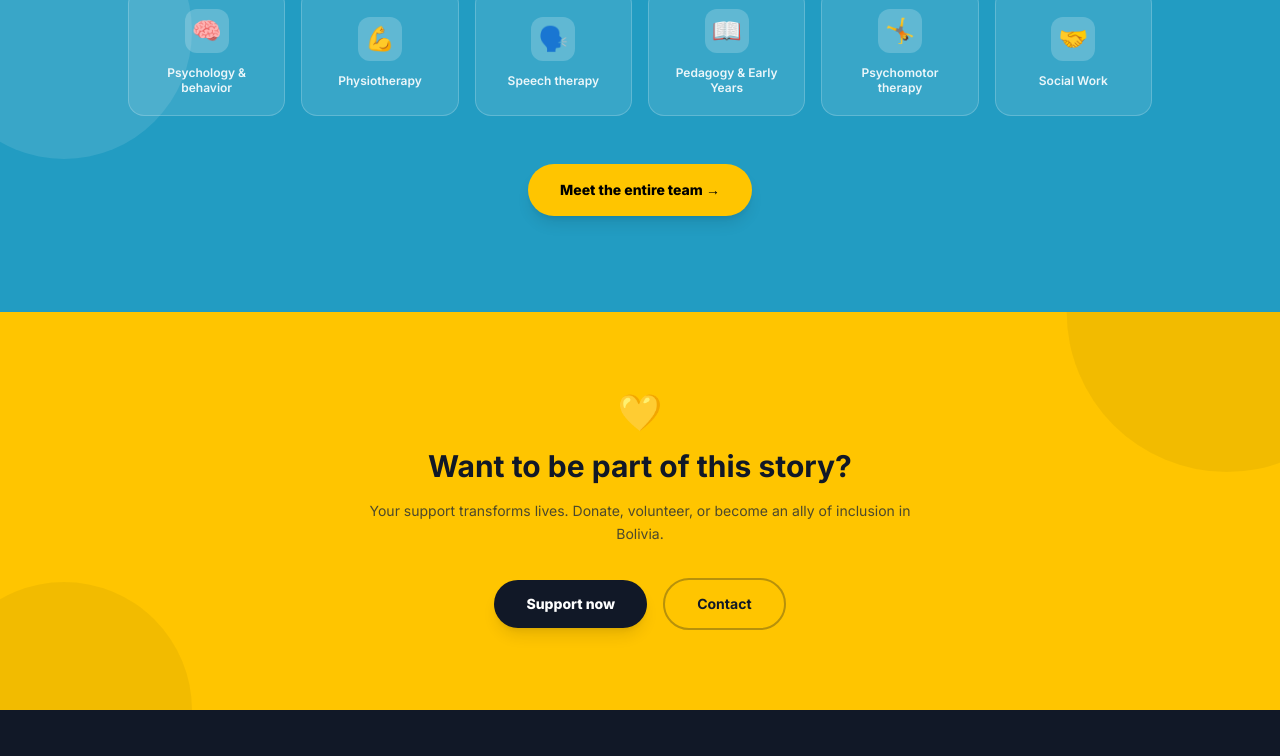
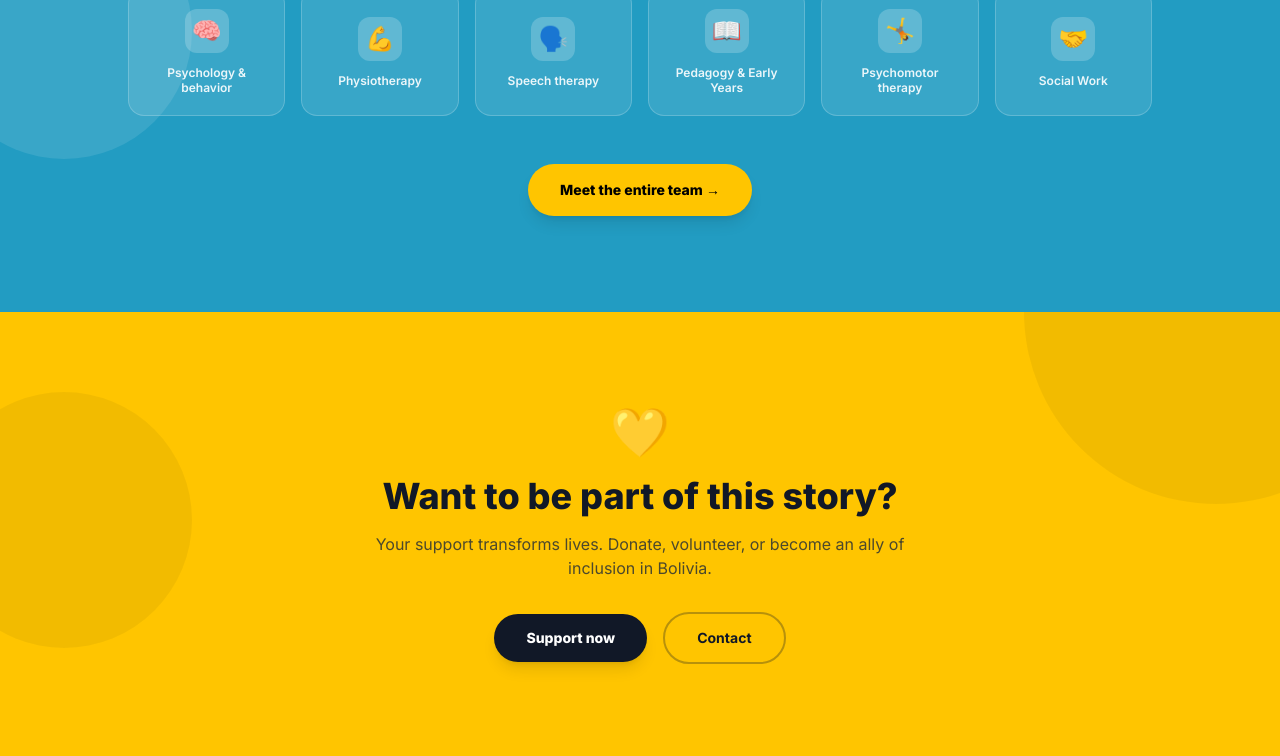
Before and after one commit to Rdrgrvram/Fundacion-PRO21-y-Centro-Lapiz-en-mano, a Next.js app: page /en/quienes-somos in a window 1280 px wide. Shown: the part 4980-5736 px from the top of the page. Built offline with nearby package versions, Linux system fonts and the light colour scheme; no server answers.

Commit message:
style: estandarizar CTA de Quienes Somos + documentar DESIGN_STANDARD.md

```diff
--- a/app/[lang]/quienes-somos/page.tsx
+++ b/app/[lang]/quienes-somos/page.tsx
@@ -338,17 +338,17 @@ export default function Page({ params: { lang } }: PageProps) {
       </section>
 
       {/* 7. CTA Banner */}
-      <section className="py-16 md:py-20 px-4 bg-primary relative overflow-hidden">
+      <section className="py-16 md:py-24 px-4 bg-primary relative overflow-hidden">
         <div className="absolute inset-0 pointer-events-none">
-          <div className="absolute top-0 right-0 w-80 h-80 bg-black/5 rounded-full -translate-y-1/2 translate-x-1/3" />
-          <div className="absolute bottom-0 left-0 w-64 h-64 bg-black/5 rounded-full translate-y-1/2 -translate-x-1/4" />
+          <div className="absolute top-0 right-0 w-96 h-96 bg-black/5 rounded-full -translate-y-1/2 translate-x-1/3" />
+          <div className="absolute bottom-1/4 -left-16 w-64 h-64 bg-black/5 rounded-full" />
         </div>
         <div className="container mx-auto max-w-3xl relative z-10 text-center">
-          <span className="text-4xl mb-4 block select-none">💛</span>
-          <h3 className="text-2xl md:text-3xl text-gray-900 font-bold mb-4">
+          <span className="text-5xl mb-5 block select-none">💛</span>
+          <h2 className="text-3xl md:text-4xl text-gray-900 font-extrabold mb-4">
             {content.cta.title}
-          </h3>
-          <p className="text-sm text-gray-800/80 leading-relaxed mb-8 max-w-xl mx-auto">
+          </h2>
+          <p className="text-sm md:text-base text-gray-800/80 leading-relaxed mb-8 max-w-xl mx-auto">
             {content.cta.text}
           </p>
           <div className="flex flex-wrap gap-4 justify-center items-center">
```
Also changed, not shown: 1 other file (tests, documents, lock files or other folders).
